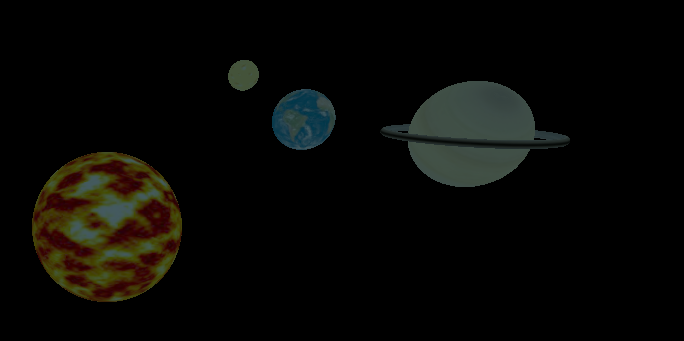
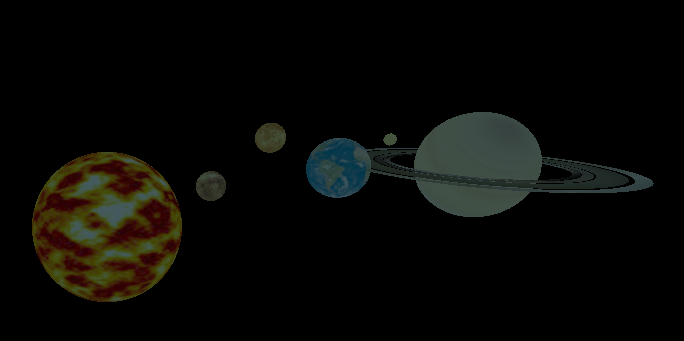
Before and after one commit to juandavid9611/SolarSystemJs, a plain HTML site: page client/motor3d.html in a window 1280 px wide. Shown: the part 173-514 px from the top of the page, without its empty margins (533-1217 px from the left). Drawn offline with nearby package versions, Linux system fonts and the light colour scheme; animation ran at ten frames a second.

Commit message:
Adding saturn rings, mercury, venus

```diff
--- a/client/motor3d.html
+++ b/client/motor3d.html
@@ -22,13 +22,21 @@
 
 		var texture = loader.load("earth-map.jpg");
 
-		var suntexture = loader.load("sun.jpg")
+		var suntexture = loader.load("sun.jpg");
 
-		var moontexture = loader.load("cheese_moon.jpg")
+		var mercurytexture = loader.load("mercury_texture.jpg");
 
-		var saturntexture = loader.load("saturn_map_texture.jpg")
+		var venustexture = loader.load("venus_texture.jpg");
 
-		var saturnringstexture = loader.load("rings.jpg")
+		var moontexture = loader.load("cheese_moon.jpg");
+
+		var saturntexture = loader.load("saturn_map_texture.jpg");
+
+		var saturnring1texture = loader.load("rings.jpg");
+		var saturnring2texture = loader.load("ring1.jpg");
+		var saturnring3texture = loader.load("ring2.jpg");
+		var saturnring4texture = loader.load("ring3.jpg");
+
 
 		var material = new THREE.MeshPhongMaterial({
 		  color: 0xaaaaaa,
@@ -42,6 +50,20 @@
 		  specular: 0x333333,
 		  shininess: 15,
 		  map: suntexture
+		});
+
+		var mercury_material = new THREE.MeshPhongMaterial({
+		  color: 0xaaaaaa,
+		  specular: 0x333333,
+		  shininess: 15,
+		  map: mercurytexture
+		});
+
+		var venus_material = new THREE.MeshPhongMaterial({
+		  color: 0xaaaaaa,
+		  specular: 0x333333,
+		  shininess: 15,
+		  map: venustexture
 		});
 
 		var moon_material = new THREE.MeshPhongMaterial({
@@ -58,22 +80,55 @@
 		  map: saturntexture
 		});
 
-		var saturnrings_material = new THREE.MeshPhongMaterial({
+		var saturnrings_material1 = new THREE.MeshPhongMaterial({
 		  color: 0xaaaaaa,
 		  specular: 0x333333,
 		  shininess: 15,
-		  map: saturnringstexture
+		  map: saturnring1texture,
+			side: THREE.DoubleSide
 		});
+
+		var saturnrings_material2 = new THREE.MeshPhongMaterial({
+		  color: 0xaaaaaa,
+		  specular: 0x333333,
+		  shininess: 15,
+		  map: saturnring2texture,
+			side: THREE.DoubleSide
+		});
+
+		var saturnrings_material3 = new THREE.MeshPhongMaterial({
+		  color: 0xaaaaaa,
+		  specular: 0x333333,
+		  shininess: 15,
+		  map: saturnring3texture,
+			side: THREE.DoubleSide
+		});
+
+		var saturnrings_material4 = new THREE.MeshPhongMaterial({
+		  color: 0xaaaaaa,
+		  specular: 0x333333,
+		  shininess: 15,
+		  map: saturnring4texture,
+			side: THREE.DoubleSide
+		});
+
+		//Mercury
+		var geometrymercury = new THREE.SphereGeometry( 0.2, 40, 40 );
+		var mercury = new THREE.Mesh( geometrymercury, mercury_material);
+		scene.add( mercury );
+
+		//Venus
+		var geometryvenus = new THREE.SphereGeometry( 0.2, 40, 40 );
+		var venus = new THREE.Mesh( geometryvenus, venus_material);
+		scene.add( venus );
 
 		//Earth
 		var geometry = new THREE.SphereGeometry( 0.4, 40, 40 );
-		var light = new THREE.AmbientLight( 0xb4e7f2);
 		var sphere = new THREE.Mesh( geometry, material);
-		scene.add(light);
 		scene.add( sphere );
 
 		//Moon
-		var geometrymoon = new THREE.SphereGeometry( 0.2, 40, 40 );
+		var geometrymoon = new THREE.SphereGeometry( 0.08, 40, 40 );
 		var moon = new THREE.Mesh(geometrymoon, moon_material);
 		scene.add(moon);
 
@@ -87,37 +142,81 @@
 		var geometrysaturn = new THREE.SphereGeometry( 0.7, 40, 40 );
 		var saturn = new THREE.Mesh(geometrysaturn, saturn_material);
 		scene.add(saturn)
+		saturn.rotation.x += 1;
 
-		//Rings
-		var geometryrings = new THREE.TorusGeometry( 1, 0.05, 40, 40 );
-		var torus = new THREE.Mesh( geometryrings, saturnrings_material );
-		scene.add( torus );
+		//Saturn Rings: 1
+		var geometryRing1 = new THREE.RingGeometry(1, 1.08, 100, 100, 0, Math.PI * 2);
+		var ring1 = new THREE.Mesh(geometryRing1, saturnrings_material1);
+		ring1.position.set(25, 30, 0);
+		scene.add(ring1);
+		ring1.rotation.x += 5;
 
-		torus.rotation.x += 5;
+		//Saturn Rings: 2
+		var geometryRing2 = new THREE.RingGeometry(1.09, 1.2, 100, 100, 0, Math.PI * 2);
+		var ring2 = new THREE.Mesh(geometryRing2, saturnrings_material2);
+		ring2.position.set(25, 30, 0);
+		scene.add(ring2);
+		ring2.rotation.x += 5;
+
+		//Saturn Rings: 3
+		var geometryRing3 = new THREE.RingGeometry(1.22, 1.5, 100, 100, 0, Math.PI * 2);
+		var ring3 = new THREE.Mesh(geometryRing3, saturnrings_material3);
+		ring3.position.set(25, 30, 0);
+		scene.add(ring3);
+		ring3.rotation.x += 5;
+
+		//Saturn Rings: 4
+		var geometryRing4 = new THREE.RingGeometry(1.55, 1.7, 100, 100, 0, Math.PI * 2);
+		var ring4 = new THREE.Mesh(geometryRing4, saturnrings_material4);
+		ring4.position.set(25, 30, 0);
+		scene.add(ring4);
+		ring4.rotation.x += 5;
+
+		//Camera & Light
 		camera.position.z = 7;
+		var light = new THREE.AmbientLight( 0xb4e7f2);
+		scene.add(light);
 
 		var render = function () {
 			requestAnimationFrame( render );
 			sphere.rotation.y += 0.1;
 			sun.rotation.y += 0.02;
 			moon.rotation.x += 0.02;
-			saturn.rotation.x += 0.02;
+			saturn.rotation.y += 0.05;
+			mercury.rotation.x += 0.05;
+			venus.rotation.y += 0.05;
+			ring1.rotation.z +=0.01;
+			ring2.rotation.z +=0.09;
+			ring3.rotation.z +=0.02;
+			ring4.rotation.z +=0.01;
+
+			mercury.position.x = 1.5 * Math.cos(time*0.75);
+			mercury.position.y = 1.5 * Math.sin(time*0.75);
+
+			venus.position.x = 2.5 * Math.cos(time);
+			venus.position.y = 2.5 * Math.sin(time);
+
+			sphere.position.x = 3.2 * Math.cos(time/2);
+			sphere.position.y = 3.2 * Math.sin(time/2);
+
+			moon.position.x = sphere.position.x + Math.cos(moonspeed) * 0.8
+			moon.position.y = sphere.position.y + Math.sin(moonspeed) * 0.8
+			moon.position.z = sphere.position.z
+
+			saturn.position.x = 5 * Math.cos(time/3);
+			saturn.position.y = 5 * Math.sin(time/3);
+
+			ring1.position.x = 5 * Math.cos(time/3);
+			ring1.position.y = 5 * Math.sin(time/3);
+			ring2.position.x = 5 * Math.cos(time/3);
+			ring2.position.y = 5 * Math.sin(time/3);
+			ring3.position.x = 5 * Math.cos(time/3);
+			ring3.position.y = 5 * Math.sin(time/3);
+			ring4.position.x = 5 * Math.cos(time/3);
+			ring4.position.y = 5 * Math.sin(time/3);
 
 
-			sphere.position.x = 3 * Math.cos(time);
-			sphere.position.y = 3 * Math.sin(time);
-
-			moon.position.x = sphere.position.x + Math.cos(moonspeed)
-			moon.position.y = sphere.position.y + Math.sin(moonspeed)
-			moon.position.z = sphere.position.z
-
-			saturn.position.x = 5 * Math.cos(time/2);
-			saturn.position.y = 5 * Math.sin(time/2);
-
-			torus.position.x = 5 * Math.cos(time/2);
-			torus.position.y = 5 * Math.sin(time/2);
-
-			moonspeed += 0.05
+			moonspeed += 0.01
 			time+= 0.01
 			renderer.render( scene, camera );
 		};
```
Also changed, not shown: client/mercury_texture.jpg (added), client/ring1.jpg (added), client/ring2.jpg (added), client/ring3.jpg (added), client/venus_texture.jpg (added).
